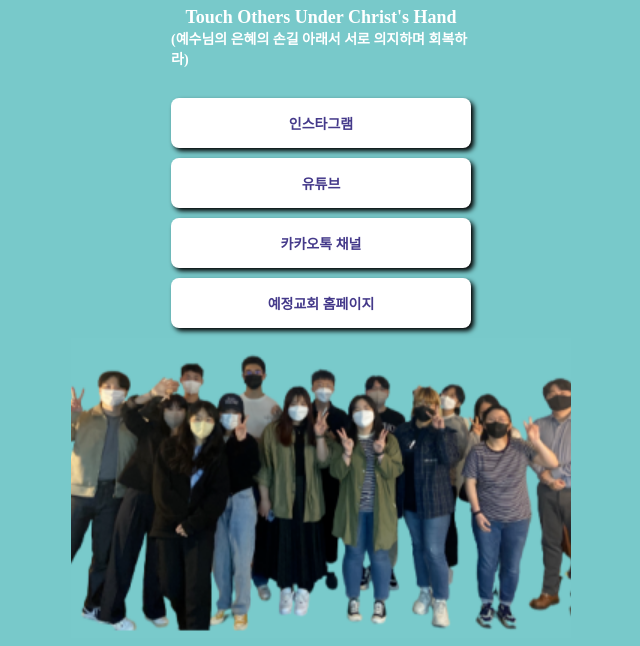
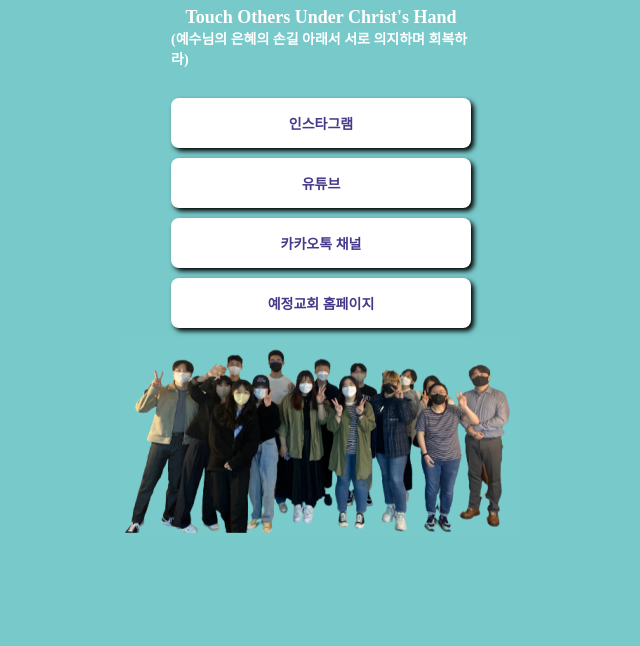
Before and after one commit to TOUCH-Community/profile, a plain HTML site: page index.html in a window 1280 px wide. Shown: the part 220-866 px from the top of the page, without its empty margins (319-959 px from the left). After the commit the page ends 800 px from the top, so only its background shows below. Drawn offline with Linux system fonts and the light colour scheme; a web font is replaced by a local one.

Commit message:
Update index.html

```diff
--- a/index.html
+++ b/index.html
@@ -101,8 +101,8 @@
             /* font-size: 20px; */
         }
         .touch_img {
-            width: 500px;
-            height: 300px;
+            width: 400px;
+            height: 200px;
 
             /* border: 2px solid white; */
 
```
